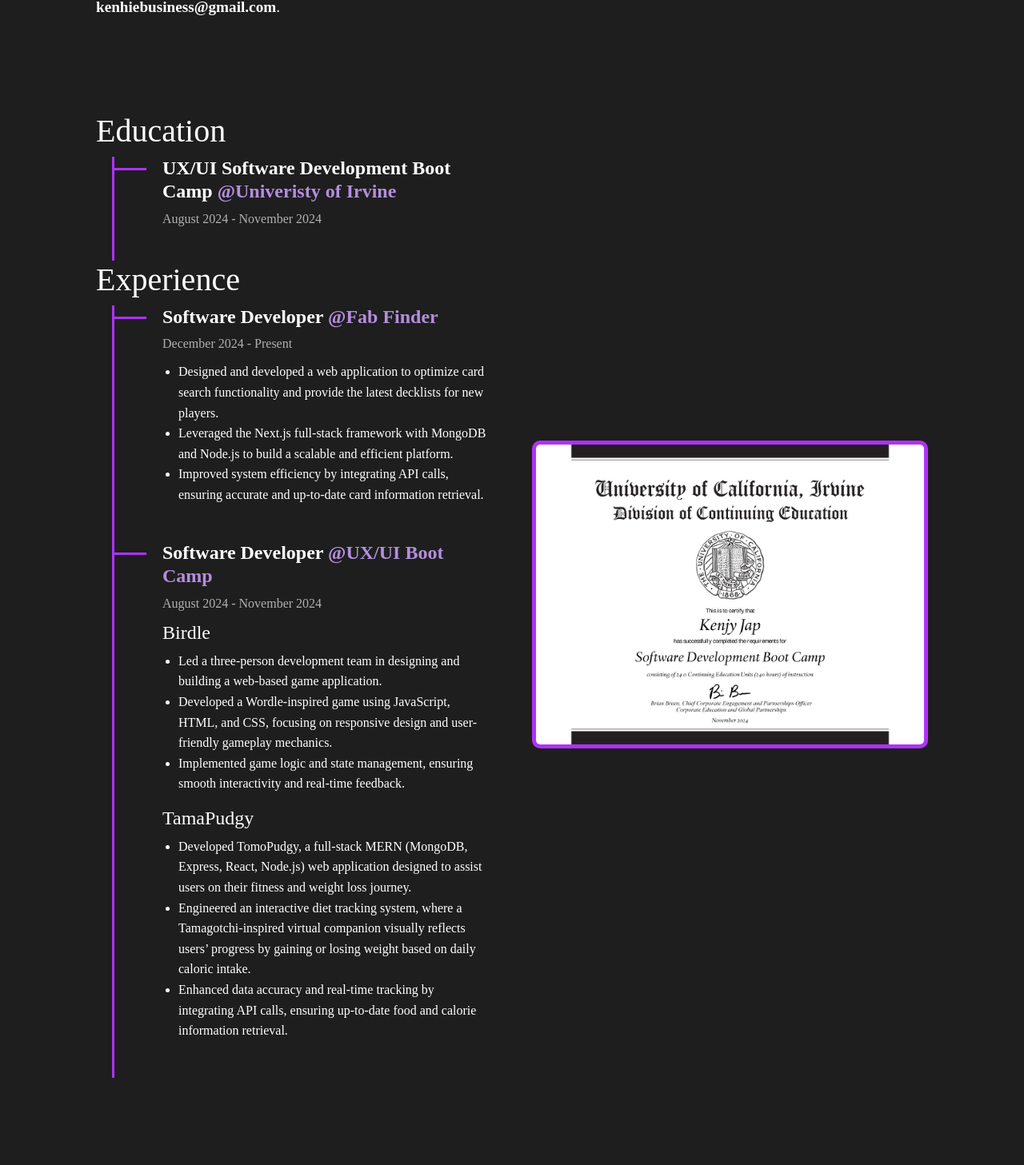
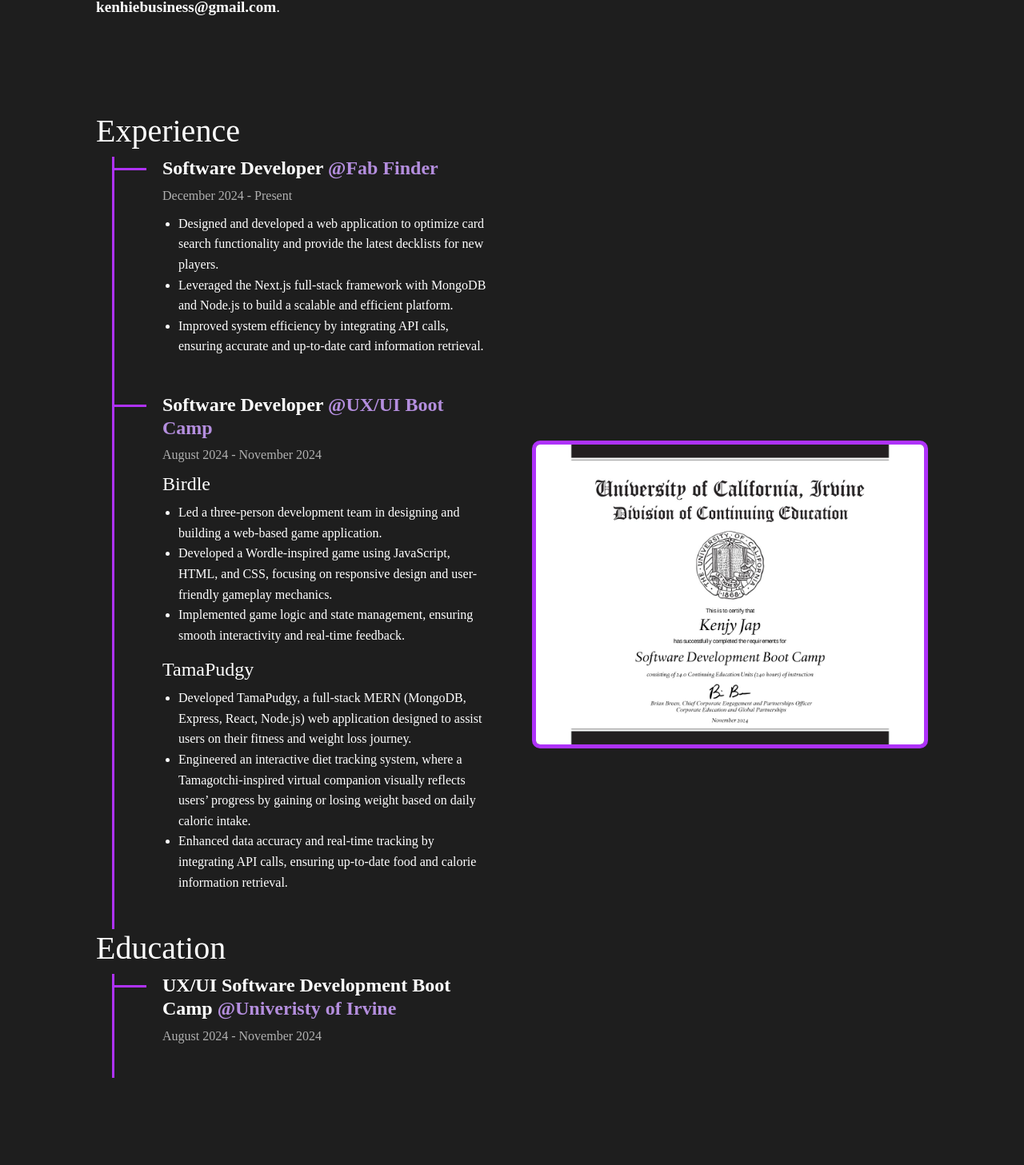
Before and after one commit to Kenhie94/Portfolio, a Next.js app: page / in a window 1280 px wide. Shown: the part 1793-3250 px from the top of the page at 80% size. Built offline with nearby package versions, Linux system fonts and the light colour scheme; no server answers; a web font is replaced by a local one.

Commit message:
rearrange experience and education

```diff
--- a/app/components/about/About.js
+++ b/app/components/about/About.js
@@ -45,19 +45,6 @@
 
       <div id="resume" className="container aboutContainer d-flex flex-row align-items-center justify-content-between">
         <div className="textContent d-flex flex-column">
-          <h1>Education</h1>
-          <div className="timeline">
-            {/* <!-- Education Item --> */}
-            <div className="timelineItem">
-              <div className="timelineIcon"></div>
-              <div className="timelineContent">
-                <h3>
-                  UX/UI Software Development Boot Camp <span className="company">@Univeristy of Irvine</span>
-                </h3>
-                <p className="date">August 2024 - November 2024</p>
-              </div>
-            </div>
-          </div>
           <h1 className="sectionTitle">Experience</h1>
           <div className="timeline">
             {/* <!-- Experience Item 1 --> */}
@@ -92,7 +79,7 @@
                 </ul>
                 <h4>TamaPudgy</h4>
                 <ul>
-                  <li>Developed TomoPudgy, a full-stack MERN (MongoDB, Express, React, Node.js) web application designed to assist users on their fitness and weight loss journey.</li>
+                  <li>Developed TamaPudgy, a full-stack MERN (MongoDB, Express, React, Node.js) web application designed to assist users on their fitness and weight loss journey.</li>
                   <li>
                     Engineered an interactive diet tracking system, where a Tamagotchi-inspired virtual companion visually reflects users’ progress by gaining or losing weight based on daily caloric
                     intake.
@@ -101,22 +88,19 @@
                 </ul>
               </div>
             </div>
-
-            {/* <!-- Experience Item 3 -->
-            <div className="timeline-item">
-              <div className="timeline-icon"></div>
-              <div className="timeline-content">
+          </div>
+          <h1>Education</h1>
+          <div className="timeline">
+            {/* <!-- Education Item --> */}
+            <div className="timelineItem">
+              <div className="timelineIcon"></div>
+              <div className="timelineContent">
                 <h3>
-                  Networking & Marketing Coordinator <span className="company">Akupara Games</span>
+                  UX/UI Software Development Boot Camp <span className="company">@Univeristy of Irvine</span>
                 </h3>
-                <p className="date">August 2020 - December 2020</p>
-                <ul>
-                  <li>Contributed to the strategic design enhancement of the website to optimize user engagement and promote increased interaction.</li>
-                  <li>Collaborated with the development team to offer valuable insights into gameplay enhancement and effective marketing strategies.</li>
-                  <li>Orchestrated and managed a high-impact live online streaming event.</li>
-                </ul>
+                <p className="date">August 2024 - November 2024</p>
               </div>
-            </div> */}
+            </div>
           </div>
         </div>
         <div className="imageContainer">
```
